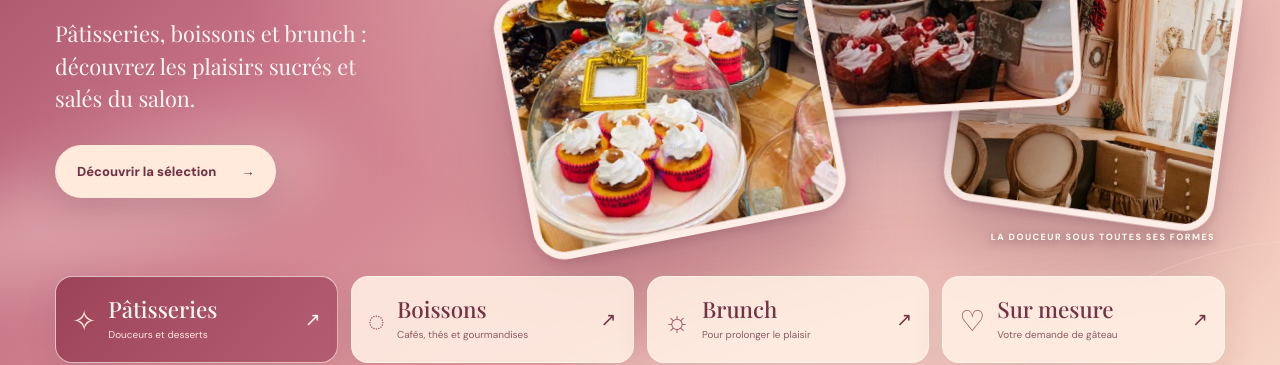
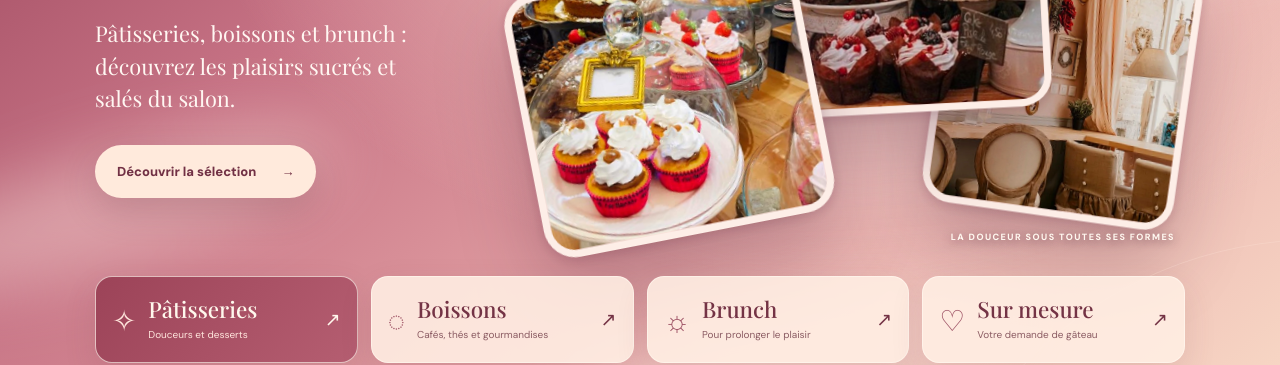
Before and after one commit to zeyroxxu-crypto/meery-cake, a plain HTML site: page carte.html in a window 1280 px wide. Shown: the part 472-837 px from the top of the page. Drawn offline with nearby package versions, Linux system fonts and the light colour scheme; a web font is replaced by a local one.

Commit message:
Load compact V62 image and typography dimensions on carte.html

```diff
--- a/carte.html
+++ b/carte.html
@@ -1,4 +1,4 @@
-<!doctype html><html lang="fr"><head><meta charset="utf-8"><meta name="viewport" content="width=device-width,initial-scale=1"><meta name="theme-color" content="#fffaf7"><meta name="robots" content="noindex,nofollow"><meta name="description" content="Consultez les 51 références de la carte Meery Cake à Carcassonne : brunch, boissons, salé, pâtisseries et desserts."><title>Carte complète · Meery Cake Carcassonne</title><link rel="stylesheet" href="v3.css?v=v14-auto-motion-20261113"><link rel="stylesheet" href="v4-enhancements.css?v=v14-auto-motion-20261113"><script defer src="v3-shell.js?v=v31-home-cleanup-20261117"></script><script defer src="v3.js?v=v34-authentic-meery-20261117"></script><script defer src="v4-enhancements.js?v=v14-auto-motion-20261113"></script><script defer src="i18n-meery.js?v=10-2d-animations-20261113"></script><link rel="stylesheet" href="v6.css?v=v14-auto-motion-20261113"><script defer src="v6.js?v=v14-auto-motion-20261113"></script><link rel="stylesheet" href="v8-premium.css?v=v14-auto-motion-20261113"><script defer src="v8-premium.js?v=v30-no-product-photos-20261114"></script><link rel="stylesheet" href="v9-mega.css?v=v35-real-horizontal-20261117"><script defer src="v9-mega.js?v=v35-real-horizontal-20261117"></script><link rel="stylesheet" href="v59-improvements.css?v=59"><script defer src="v59-improvements.js?v=59"></script></head><body><div id="siteHeader"></div><main id="main">
+<!doctype html><html lang="fr"><head><meta charset="utf-8"><meta name="viewport" content="width=device-width,initial-scale=1"><meta name="theme-color" content="#fffaf7"><meta name="robots" content="noindex,nofollow"><meta name="description" content="Consultez les 51 références de la carte Meery Cake à Carcassonne : brunch, boissons, salé, pâtisseries et desserts."><title>Carte complète · Meery Cake Carcassonne</title><link rel="stylesheet" href="v3.css?v=v14-auto-motion-20261113"><link rel="stylesheet" href="v4-enhancements.css?v=v14-auto-motion-20261113"><script defer src="v3-shell.js?v=v31-home-cleanup-20261117"></script><script defer src="v3.js?v=v34-authentic-meery-20261117"></script><script defer src="v4-enhancements.js?v=v14-auto-motion-20261113"></script><script defer src="i18n-meery.js?v=10-2d-animations-20261113"></script><link rel="stylesheet" href="v6.css?v=v14-auto-motion-20261113"><script defer src="v6.js?v=v14-auto-motion-20261113"></script><link rel="stylesheet" href="v8-premium.css?v=v14-auto-motion-20261113"><script defer src="v8-premium.js?v=v30-no-product-photos-20261114"></script><link rel="stylesheet" href="v9-mega.css?v=v35-real-horizontal-20261117"><script defer src="v9-mega.js?v=v35-real-horizontal-20261117"></script><link rel="stylesheet" href="v59-improvements.css?v=59"><script defer src="v59-improvements.js?v=59"></script><link rel="stylesheet" href="v62-compact.css?v=62-compact"></head><body><div id="siteHeader"></div><main id="main">
 <section class="mc19-menu-hero" aria-labelledby="mc19-title">
  <div class="mc19-menu-ambient" aria-hidden="true"><span></span><span></span><span></span></div>
  <div class="container mc19-menu-hero-inner">
```
